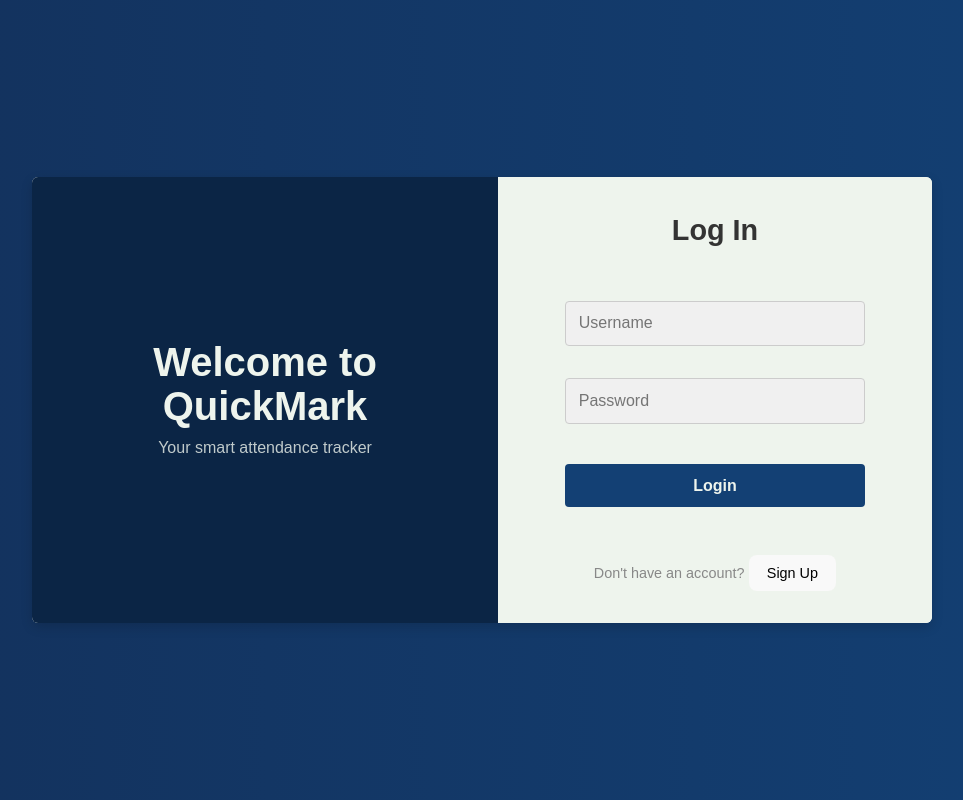
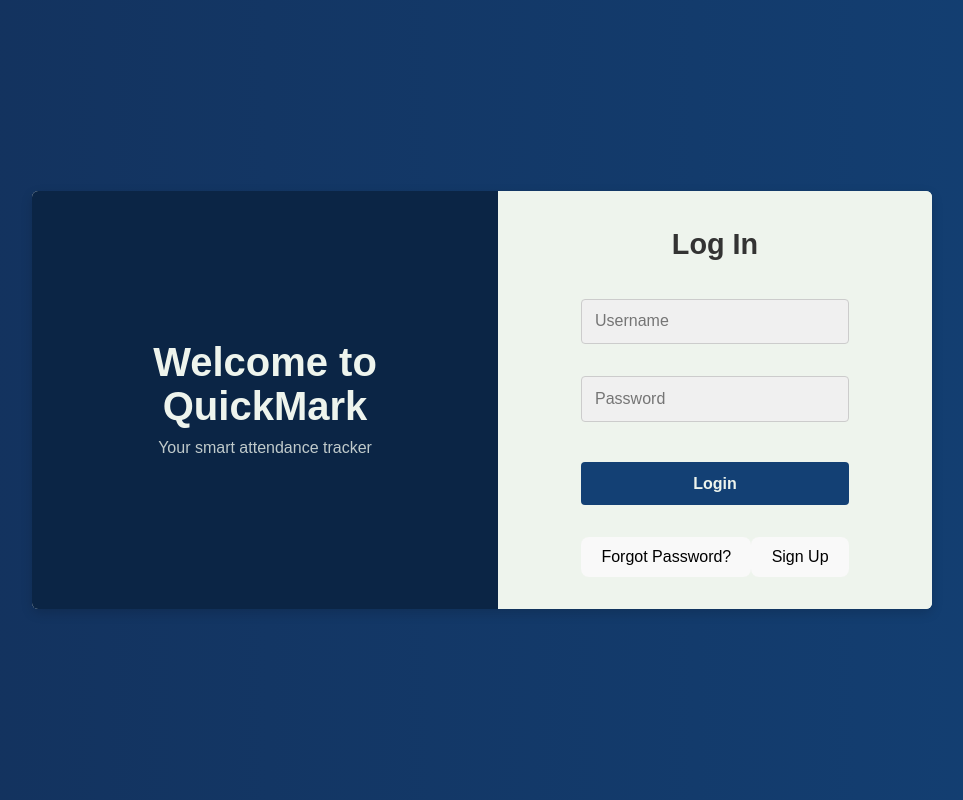
Before and after one commit to RyanRichardsR/QuickMark, a React (Vite) app in the folder frontend/: page / in a window 1280 px wide. Shown: the whole page, without its empty margins (158-1121 px from the left). Built offline with nearby package versions, Linux system fonts and the light colour scheme.

Commit message:
forgot password ui

```diff
--- /dev/null
+++ b/frontend/src/components/ForgotPasswordForm.tsx
@@ -0,0 +1,40 @@
+// ForgotPasswordForm.tsx
+import React, { useState } from "react";
+import "../AuthForm.css";
+
+
+interface ForgotPasswordFormProps {
+  onSwitchToLogin: () => void;
+}
+
+const ForgotPasswordForm: React.FC<ForgotPasswordFormProps> = ({ onSwitchToLogin }) => {
+  const [email, setEmail] = useState("");
+  const [message, setMessage] = useState("");
+
+  async function handleForgotPassword(event: React.FormEvent) {
+//implement the handleForgotPassword function
+  }
+
+  return (
+    <div>
+      <h2 className="auth-title">Reset Password</h2>
+      <form className="auth-form" onSubmit={handleForgotPassword}>
+        <input
+          type="email"
+          className="auth-input"
+          placeholder="Enter your email"
+          value={email}
+          onChange={(e) => setEmail(e.target.value)}
+          required
+        />
+        <button type="submit" className="auth-button">Send Reset Link</button>
+        <span className="auth-message">{message}</span>
+      </form>
+      <button onClick={onSwitchToLogin} className="toggle-link">
+        Back to Login
+      </button>
+    </div>
+  );
+};
+
+export default ForgotPasswordForm;
--- a/frontend/src/components/LoginForm.tsx
+++ b/frontend/src/components/LoginForm.tsx
@@ -2,19 +2,18 @@ import React, { useState } from "react";
 import "../AuthForm.css";
 import { SERVER_BASE_URL } from "../config";
 
-function LoginForm() {
+interface LoginFormProps {
+  onForgotPassword: () => void;
+  onSwitch: () => void;
+}
+
+const LoginForm: React.FC<LoginFormProps> = ({ onForgotPassword, onSwitch }) => {
   const [message, setMessage] = useState("");
-  const [loginName, setLoginName] = React.useState("");
-  const [loginPassword, setPassword] = React.useState("");
+  const [loginName, setLoginName] = useState("");
+  const [loginPassword, setPassword] = useState("");
 
   async function doLogin(event: React.FormEvent) {
     event.preventDefault();
-
-    if (!loginName || !loginPassword) {
-      setMessage("Please enter both username and password.");
-      return;
-    }
-
     const obj = { login: loginName, password: loginPassword };
     const js = JSON.stringify(obj);
 
@@ -26,38 +25,29 @@ function LoginForm() {
       });
 
       const res = await response.json();
-
-      // Ensure redirection only happens if the user is found
       if (res.user && res.user.login && res.user.role && res.user.id) {
         const user = {
-          id: res.user.id, // Store `id` in `localStorage`
+          id: res.user.id,
           firstName: res.user.firstName || "",
           lastName: res.user.lastName || "",
           login: res.user.login,
           role: res.user.role,
         };
-
         localStorage.setItem("user_data", JSON.stringify(user));
-        localStorage.setItem("role", res.user.role); // Store role separately if needed for quick access
-        localStorage.setItem("login", res.user.login); // Store login separately if needed for quick access
-        setMessage("");
         window.location.href =
           res.user.role === "teacher" ? "/teacher" : "/student";
       } else {
         setMessage(res.error || "User/Password combination incorrect");
       }
     } catch (error) {
-      if (error instanceof Error) {
-        setMessage(error.message);
-      } else {
       setMessage("An unknown error occurred.");
-      }
     }
   }
 
   return (
+    <div>
+      <h2 className="auth-title">Log In</h2>
       <form className="auth-form" onSubmit={doLogin}>
-      <h2 className="auth-title">Log In</h2>
         <input
           type="text"
           className="auth-input"
@@ -70,12 +60,19 @@ function LoginForm() {
           placeholder="Password"
           onChange={(e) => setPassword(e.target.value)}
         />
-      <button type="submit" className="auth-button">
-        Login
-      </button>
+        <button type="submit" className="auth-button">Login</button>
         <span className="auth-message">{message}</span>
       </form>
+      <div className="auth-links">
+        <button onClick={onForgotPassword} className="toggle-link">
+          Forgot Password?
+        </button>
+        <button onClick={onSwitch} className="toggle-link">
+          Sign Up
+        </button>
+      </div>
+    </div>
   );
-}
+};
 
 export default LoginForm;
--- a/frontend/src/components/RegistrationForm.tsx
+++ b/frontend/src/components/RegistrationForm.tsx
@@ -2,21 +2,22 @@ import React, { useState } from "react";
 import "../AuthForm.css";
 import { SERVER_BASE_URL } from "../config";
 
-function RegistrationForm() {
+interface RegistrationFormProps {
+  onSwitch: () => void;
+}
+
+const RegistrationForm: React.FC<RegistrationFormProps> = ({ onSwitch }) => {
   const [message, setMessage] = useState("");
   const [login, setLogin] = useState("");
   const [password, setPassword] = useState("");
   const [firstName, setFirstName] = useState("");
   const [lastName, setLastName] = useState("");
   const [email, setEmail] = useState("");
-  const [role, setRole] = useState("user"); // Default role set to "user"
+  const [role, setRole] = useState("user");
 
   async function doRegister(event: React.FormEvent) {
-    console.log("doRegister is called");
-
     event.preventDefault();
-
-    const obj = { login, password, firstName, lastName, email, role};
+    const obj = { login, password, firstName, lastName, email, role };
     const js = JSON.stringify(obj);
 
     try {
@@ -27,13 +28,11 @@ function RegistrationForm() {
       });
 
       const res = await response.json();
-      // Check if registration was successful
-      if (res.success) {
-        setMessage("Registration successful! Please check your email to verify your account.");
-      } else {
-        // Display server error message if registration fails
-        setMessage(res.error || "Registration failed. Please try again.");
-      }
+      setMessage(
+        res.success
+          ? "Registration successful! Please check your email to verify your account."
+          : res.error || "Registration failed. Please try again."
+      );
     } catch (error) {
       setMessage("An error occurred during registration. Please try again.");
     }
@@ -78,8 +77,6 @@ function RegistrationForm() {
           onChange={(e) => setEmail(e.target.value)}
           required
         />
-
-        {/* Role Selection */}
         <div className="role-buttons">
           <button
             type="button"
@@ -96,12 +93,12 @@ function RegistrationForm() {
             Student
           </button>
         </div>
-
         <button type="submit" className="auth-button">Register</button>
         <span className="auth-message">{message}</span>
       </form>
+      <button onClick={onSwitch} className="toggle-link">Already have an account? Login</button>
     </div>
   );
-}
+};
 
 export default RegistrationForm;
--- a/frontend/src/pages/AuthPage.tsx
+++ b/frontend/src/pages/AuthPage.tsx
@@ -1,29 +1,34 @@
+// AuthPage.tsx
 import { useState } from "react";
 import LoginForm from "../components/LoginForm";
 import RegistrationForm from "../components/RegistrationForm";
+import ForgotPasswordForm from "../components/ForgotPasswordForm";
 import "../AuthPage.css";
 
-const AuthPage = () => {
-  const [isLogin, setIsLogin] = useState(true);
+const AuthPage: React.FC = () => {
+  const [view, setView] = useState<"login" | "register" | "forgotPassword">("login");
 
   return (
     <div className="auth-page">
       <div className="auth-container">
-        {/* Left Section with Welcome Message */}
         <div className="auth-left">
           <h1>Welcome to QuickMark</h1>
           <p>Your smart attendance tracker</p>
         </div>
 
-        {/* Right Section with Login Form */}
         <div className="auth-right">
-          {isLogin ? <LoginForm /> : <RegistrationForm />}
-          <div className="auth-footer">
-            {isLogin ? "Don't have an account? " : "Already have an account? "}
-            <button onClick={() => setIsLogin(!isLogin)} className="toggle-link">
-              {isLogin ? "Sign Up" : "Login"}
-            </button>
-          </div>
+          {view === "login" && (
+            <LoginForm
+              onForgotPassword={() => setView("forgotPassword")}
+              onSwitch={() => setView("register")}
+            />
+          )}
+          {view === "register" && (
+            <RegistrationForm onSwitch={() => setView("login")} />
+          )}
+          {view === "forgotPassword" && (
+            <ForgotPasswordForm onSwitchToLogin={() => setView("login")} />
+          )}
         </div>
       </div>
     </div>
```
Also changed, not shown: frontend/src/AuthPage.css (line endings or trailing spaces). Lines whose indentation alone changed are shown as unchanged.
